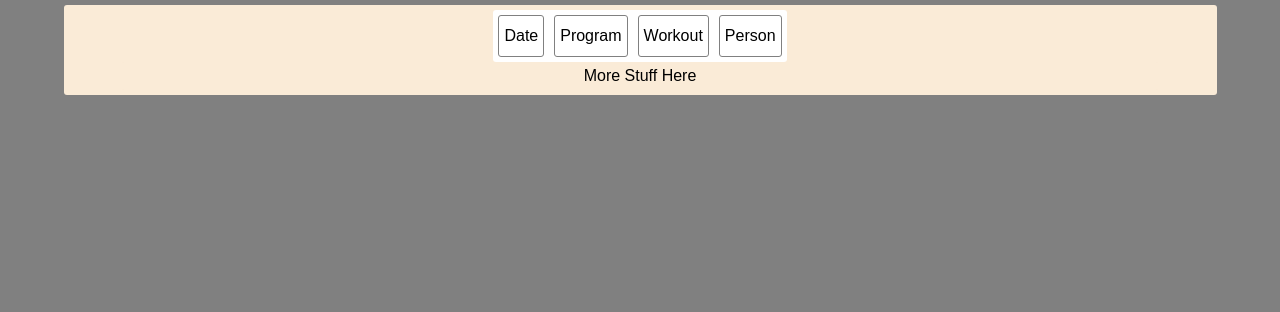
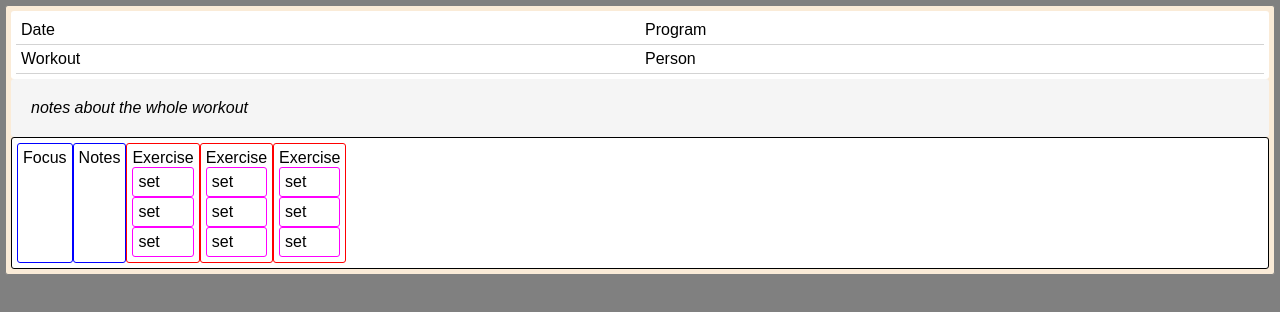
Before and after one commit to tommaho/iron, a plain HTML site: page template.html in a window 1280 px wide. Drawn offline with Linux system fonts and the light colour scheme.

Commit message:
Page layout draft in progress

```diff
--- a/styles/style.css
+++ b/styles/style.css
@@ -3,6 +3,7 @@ body {
   border: 0px;
   padding: 0px;
   margin: 5px;
+
   display: flex;
   justify-content: center;
   align-items: center;
@@ -15,25 +16,48 @@ div {
   border: 0px;
   margin: 0px;
   padding: 5px;
-  display: flex;
-  justify-content: center;
-  align-items: center;
 }
 
-.card {
+.page {
   background-color: antiquewhite;
-  width: 90%;
-  height: 80%;
-  flex-flow: column wrap;
+  width: 100%;
+  border: 1px solid grey;
 }
 
-.item-header {
+.page-header,
+.workout {
   background-color: white;
-  flex-flow: row wrap;
-  gap: 10px;
+  display: flex;
+  flex-wrap: wrap;
 }
 
-.item-header-content {
-  height: 30px;
-  border: 1px solid grey;
+.page-header-content {
+  flex: 1 1 50%;
+  box-sizing: border-box;
+  border-bottom: 1px solid lightgray;
+  border-radius: 0px;
 }
+.page-notes-top {
+  font-weight: lighter;
+  font-style: italic;
+  background-color: rgb(245, 245, 245);
+  padding: 20px;
+}
+
+.workout {
+    border: 1px solid black;
+}
+
+.workout-header{
+    border: 1px solid blue;
+}
+
+.exercise {
+    border: 1px solid red;
+
+}
+
+.set {
+
+    border: 1px solid magenta;
+}
--- a/template.html
+++ b/template.html
@@ -17,17 +17,40 @@
     ></script>
   </head>
   <body>
-    <div
-      class="card"
-      id="workout"
-    >
-      <div class="item-header">
-        <div class="item-header-content">Date</div>
-        <div class="item-header-content">Program</div>
-        <div class="item-header-content">Workout</div>
-        <div class="item-header-content">Person</div>
+    <div class="page">
+      <div class="page-header">
+        <div class="page-header-content">Date</div>
+        <div class="page-header-content">Program</div>
+        <div class="page-header-content">Workout</div>
+        <div class="page-header-content">Person</div>
       </div>
-      <div class="card">More Stuff Here</div>
+      <div class="page-notes-top">notes about the whole workout</div>
+      <div class="workout">
+        <div class="workout-header">Focus</div>
+
+        <div class="workout-header">Notes</div>
+
+        <div class="exercise">
+          Exercise
+          <div class="set">set</div>
+          <div class="set">set</div>
+          <div class="set">set</div>
+        </div>
+
+        <div class="exercise">
+          Exercise
+          <div class="set">set</div>
+          <div class="set">set</div>
+          <div class="set">set</div>
+        </div>
+
+        <div class="exercise">
+          Exercise
+          <div class="set">set</div>
+          <div class="set">set</div>
+          <div class="set">set</div>
+        </div>
+      </div>
     </div>
   </body>
 </html>
```
Also changed, not shown: index.html (+4 -2 lines).
